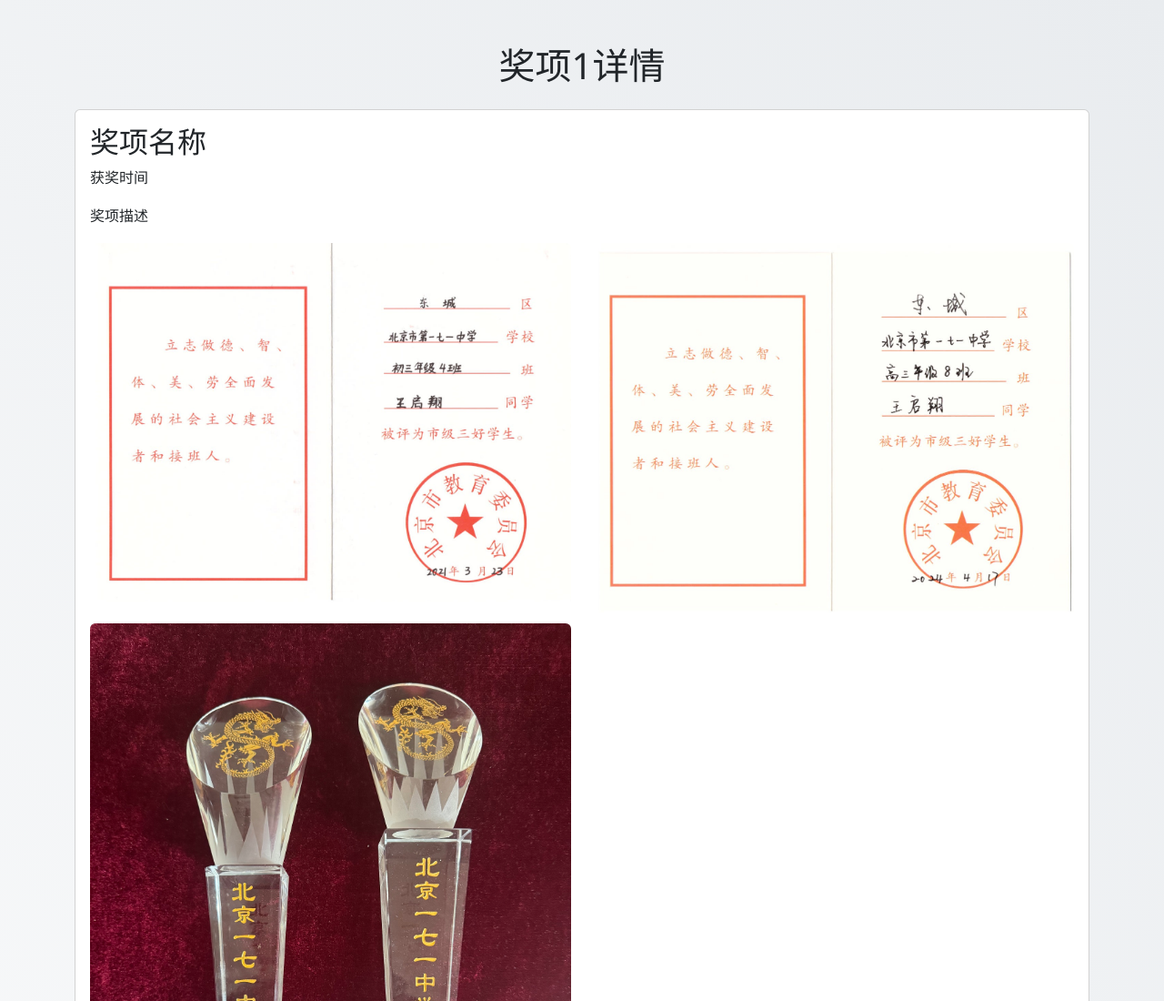
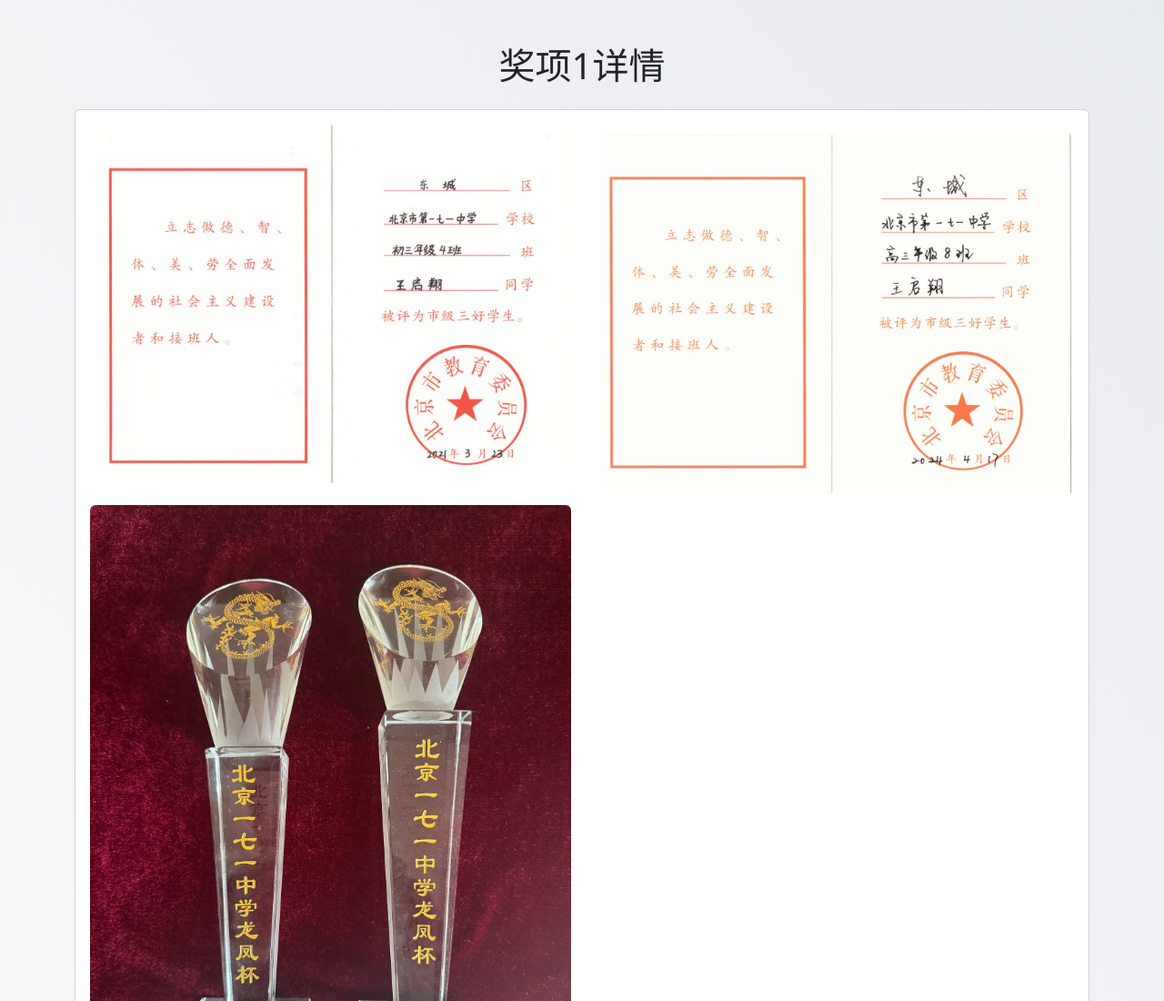
Before and after one commit to qixiangwang1234/personal_web, a plain HTML site: page details/award/award1.html in a window 1280 px wide. Shown: the top 1100 px of the page at 91% size. Drawn offline with nearby package versions, Linux system fonts and the light colour scheme; files that its build step writes are made by us from their sources.

Commit message:
Update award1.html

```diff
--- a/details/award/award1.html
+++ b/details/award/award1.html
@@ -3,7 +3,7 @@
 <head>
     <meta charset="UTF-8">
     <meta name="viewport" content="width=device-width, initial-scale=1.0">
-    <title>奖项1详情</title>
+    <title>北京市三好学生</title>
     <link href="https://cdn.bootcdn.net/ajax/libs/twitter-bootstrap/5.3.0/css/bootstrap.min.css" rel="stylesheet">
     <link rel="stylesheet" href="../styles.css">
     <link rel="stylesheet" href="https://cdnjs.cloudflare.com/ajax/libs/font-awesome/6.4.0/css/all.min.css">
@@ -13,9 +13,6 @@
         <h1 class="text-center mb-4">奖项1详情</h1>
         <div class="card">
             <div class="card-body">
-                <h2>奖项名称</h2>
-                <p>获奖时间</p>
-                <p>奖项描述</p>
                 <div class="row">
                     <div class="col-md-6 mb-2">
                         <img src="images/junior.jpg" class="img-fluid rounded" alt="获奖照片1">
```
